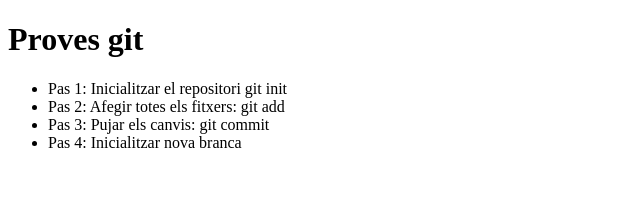
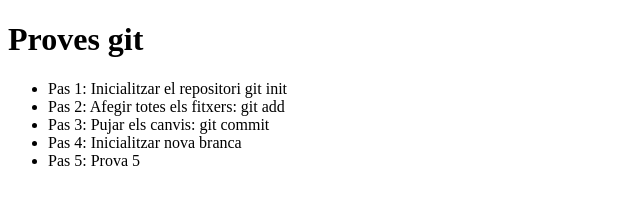
Before and after one commit to omardam/Proves-GIT, a plain HTML site: page index.html in a window 1280 px wide. Shown: the whole page, without its empty margins (0-640 px from the left). Drawn offline with Linux system fonts and the light colour scheme.

Commit message:
Pujada 2

```diff
--- a/index.html
+++ b/index.html
@@ -12,6 +12,7 @@
         <li>Pas 2: Afegir totes els fitxers: git add</li>
         <li>Pas 3: Pujar els canvis: git commit</li>
         <li>Pas 4: Inicialitzar nova branca</li>
+        <li>Pas 5: Prova 5</li>
     </ul>
 </body>
 </html>
```
